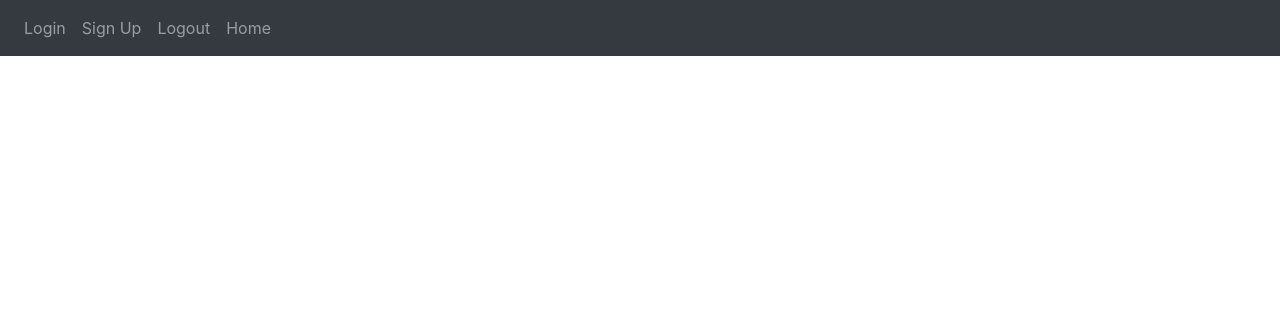
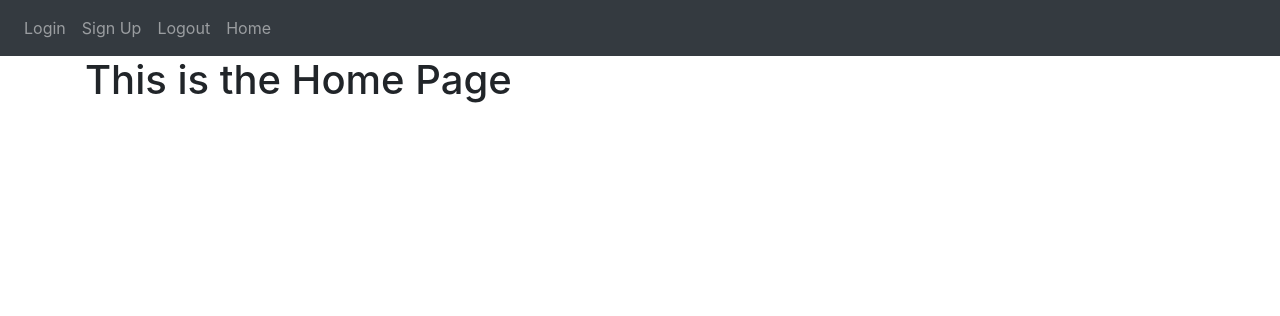
Before and after one commit to KayMohh/note-app, a Flask app: page / in a window 1280 px wide. Shown: the top 316 px of the page. Run offline with Flask 3, Linux system fonts and the light colour scheme; some libraries are stand-ins or nearby versions.

Commit message:
fixed block content bug

```diff
--- a/noteapp/auth.py
+++ b/noteapp/auth.py
@@ -5,7 +5,7 @@ auth = Blueprint('auth', __name__)
 
 @auth.route('/login')
 def login():
-    return "<h1>Login</h1>"
+    return render_template('login.html')
 
 
 @auth.route('/logout')
@@ -15,4 +15,4 @@ def logout():
 
 @auth.route('/signup')
 def signup():
-    return "<h1>signup</h1>"
+    return render_template('signup.html')
--- a/noteapp/templates/base.html
+++ b/noteapp/templates/base.html
@@ -44,6 +44,8 @@
       </div>
     </nav>
 
+    <div class="container">{% block contents %} {% endblock %}</div>
+
     <!-- Bootstrap 4 JS Scripts -->
     <script
       src="https://cdn.jsdelivr.net/npm/jquery@3.5.1/dist/jquery.slim.min.js"
--- a/noteapp/templates/home.html
+++ b/noteapp/templates/home.html
@@ -1 +1,4 @@
-{% extends "base.html"%} {% block title%} Changed {% endblock %}
+{% extends "base.html"%} {% block title%} Changed {% endblock %} {% block
+contents %}
+<h1>This is the Home Page</h1>
+{% endblock %}
--- /dev/null
+++ b/noteapp/templates/login.html
@@ -0,0 +1,4 @@
+{% extends "base.html"%} {% block title%} Login {% endblock %} {% block contents
+%}
+<h1>This is the Login Page</h1>
+{% endblock %}
--- /dev/null
+++ b/noteapp/templates/signup.html
@@ -0,0 +1,4 @@
+{% extends "base.html"%} {% block title%} Sign Up {% endblock %} {% block
+contents %}
+<h1>This is the Sign Up Page</h1>
+{% endblock %}
```
